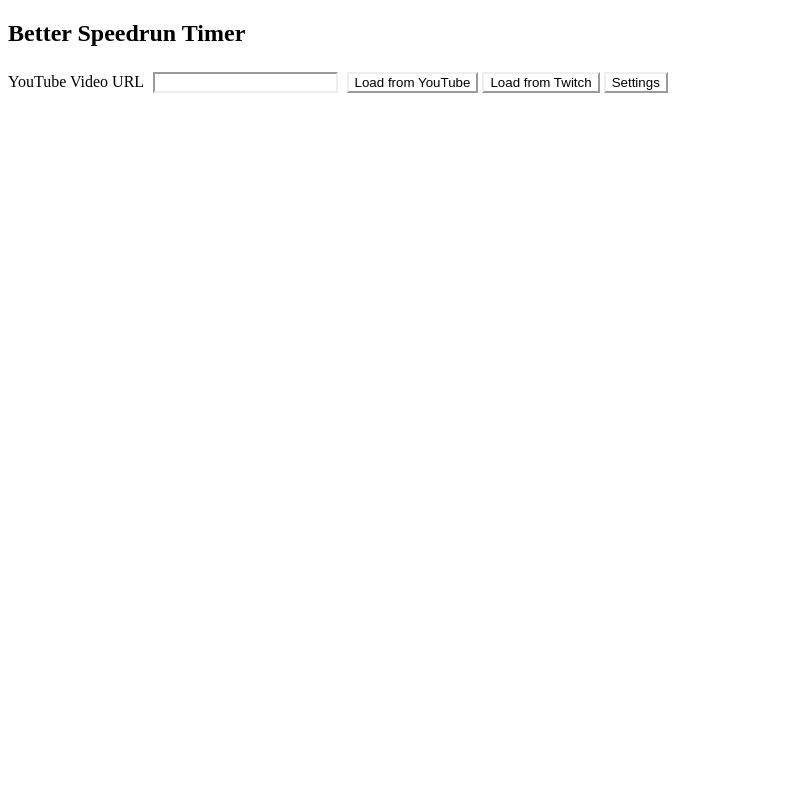
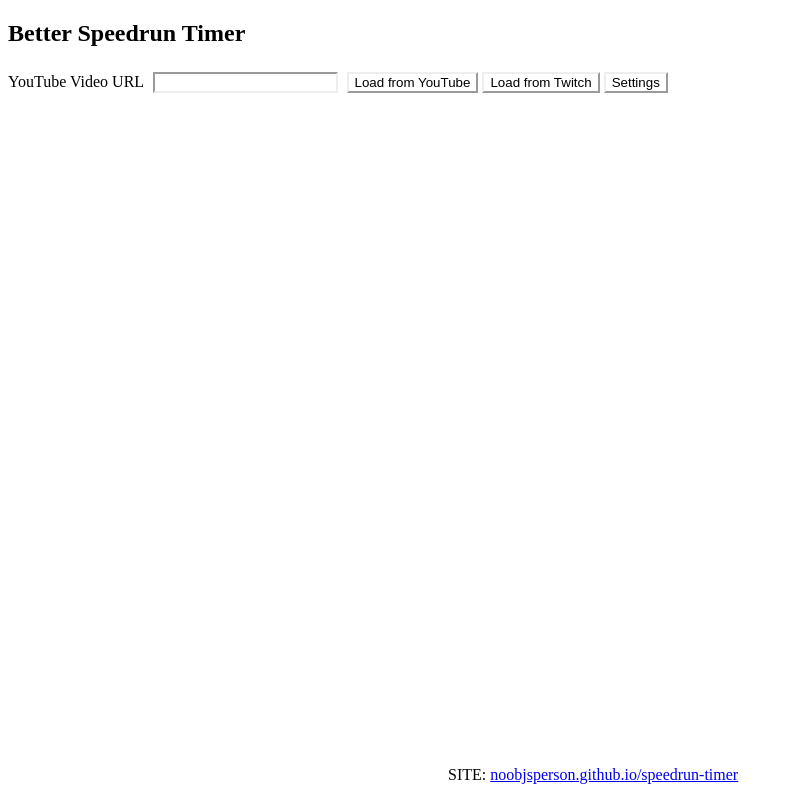
Before and after one commit to badonyt/speedrun-timer-application, a website: page src/index.html in a window 1280 px wide. Shown: the whole page, without its empty margins (0-789 px from the left). Drawn offline with Linux system fonts and the light colour scheme.

Commit message:
Added original site

```diff
--- a/src/index.html
+++ b/src/index.html
@@ -38,7 +38,13 @@
   <button onclick="window.location.href = 'settings.html'" id="settingsbutton">Settings</button>
 
 
-
+<div style="width: 300px  ;
+height: auto;
+position: fixed;
+bottom: 0px;
+left: 35%;">
+  <p>SITE: <a href="https://noobjsperson.github.io/speedrun-timer/">noobjsperson.github.io/speedrun-timer</a></p>
+</div>
 
 
 
```
